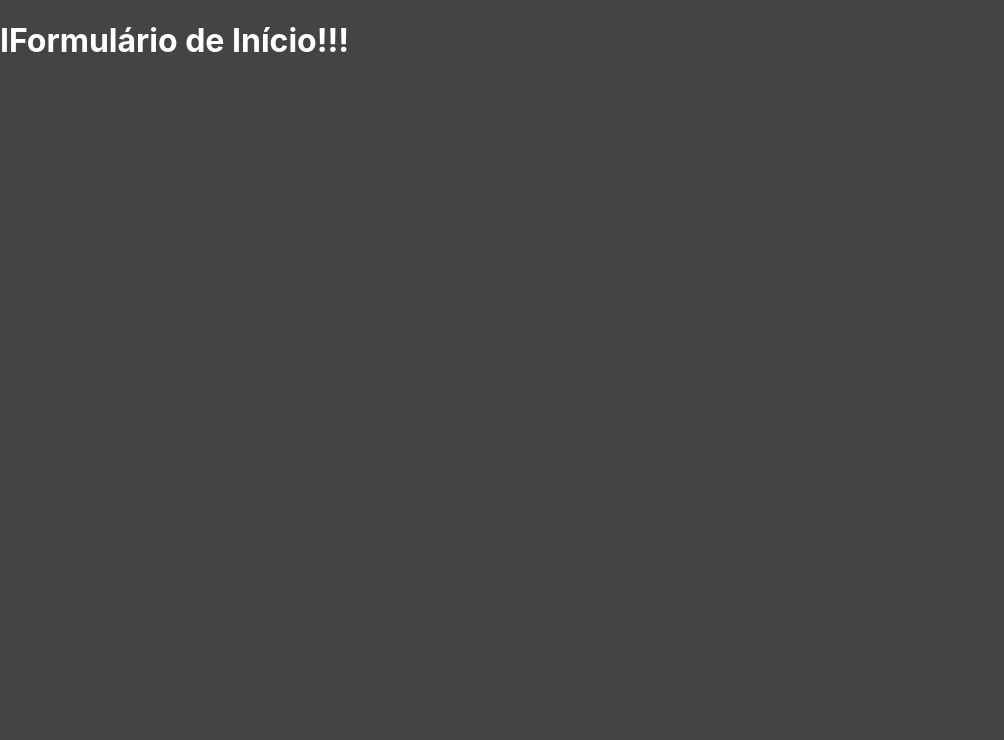
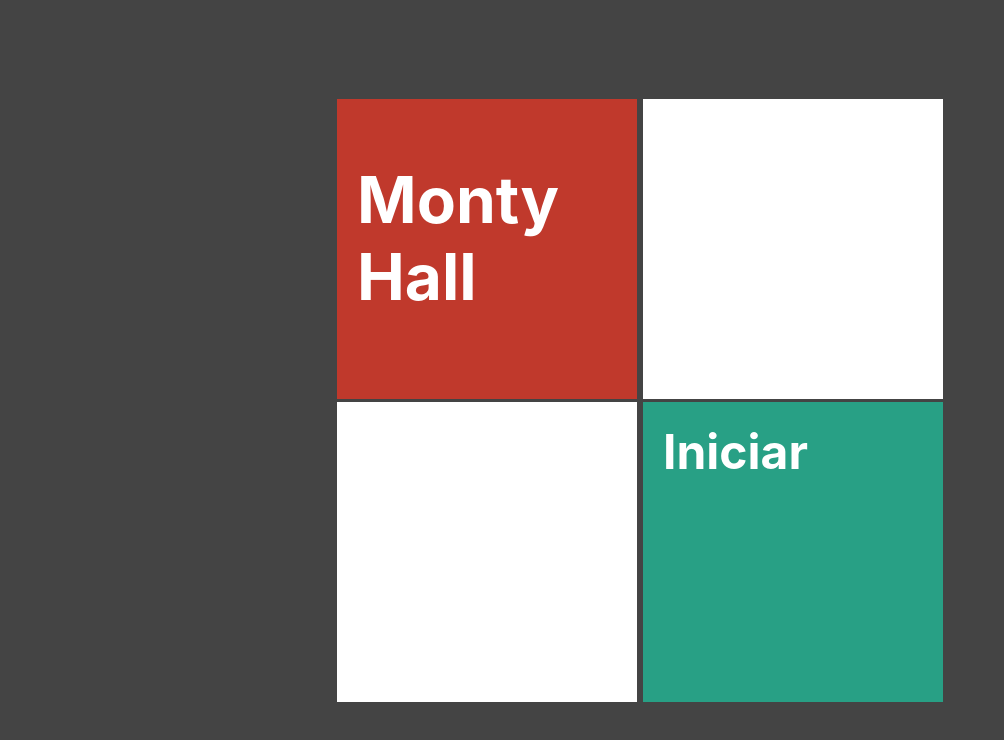
Before and after one commit to davihenrique/atividade-nextjs-portas, a Next.js app: page / in a window 1280 px wide. Shown: the top 740 px of the page, without its empty margins (0-1004 px from the left). Built offline with nearby package versions, Linux system fonts and the light colour scheme.

Commit message:
add: router

```diff
--- /dev/null
+++ b/components/cartao.tsx
@@ -0,0 +1,15 @@
+import style from '../styles/Cartao.module.css';
+
+interface cartaoProps {
+  bgcolor?: string;
+  children?: any;
+}
+
+export default function Cartao(props: cartaoProps){
+    return(
+        <div className={style.cartao}
+        style={{backgroundColor: props.bgcolor??"#fff"}}>
+        {props.children}
+        </div>
+    )
+}
--- a/pages/index.tsx
+++ b/pages/index.tsx
@@ -1,9 +1,25 @@
-export default function Home() {
+import styles from "../styles/Formulario.module.css";
+import Cartao from "../components/cartao";
+import Link from "next/link";
 
+export default function Formulario() {
   return (
-    <div style={{display: "flex"}}>
-      <h1>IFormulário de Início!!!</h1>
+    <div className={styles.formulario}>
+      <div>
+        <Cartao bgcolor="#c0392c">
+          <h1>Monty Hall</h1>
+        </Cartao>
+        <Cartao></Cartao>
+      </div>
+
+      <div>
+        <Cartao></Cartao>
+        <Cartao bgcolor="#28a085">
+          <Link href={`/jogo/4/2`}>
+            <h2 className={styles.link}>Iniciar</h2>
+          </Link>
+        </Cartao>
+      </div>
     </div>
-
   );
 }
--- /dev/null
+++ b/styles/Cartao.module.css
@@ -0,0 +1,9 @@
+.cartao{
+    display: flex;
+    width: 300px;
+    height: 300px;
+    color: #fff;
+    font-size: 2rem;
+    padding: 20px;
+    margin: 3px;
+}
--- /dev/null
+++ b/styles/Formulario.module.css
@@ -0,0 +1,15 @@
+.formulario{
+    display: flex;
+    justify-content: center;
+    align-items: center;
+    height: 100vh;
+}
+
+.link {
+    display: flex;
+    justify-content: center;
+    align-items: center;
+    flex: 1;
+    margin: 0;
+    cursor: pointer;
+}
```
Also changed, not shown: pages/jogo.tsx (deleted, +0 -30 lines), pages/jogo/[portas]/[temPresente].tsx (added, +47 -0 lines), styles/Jogo.module.css (+13 -0 lines), 1 other file (tests, documents, lock files or other folders).
